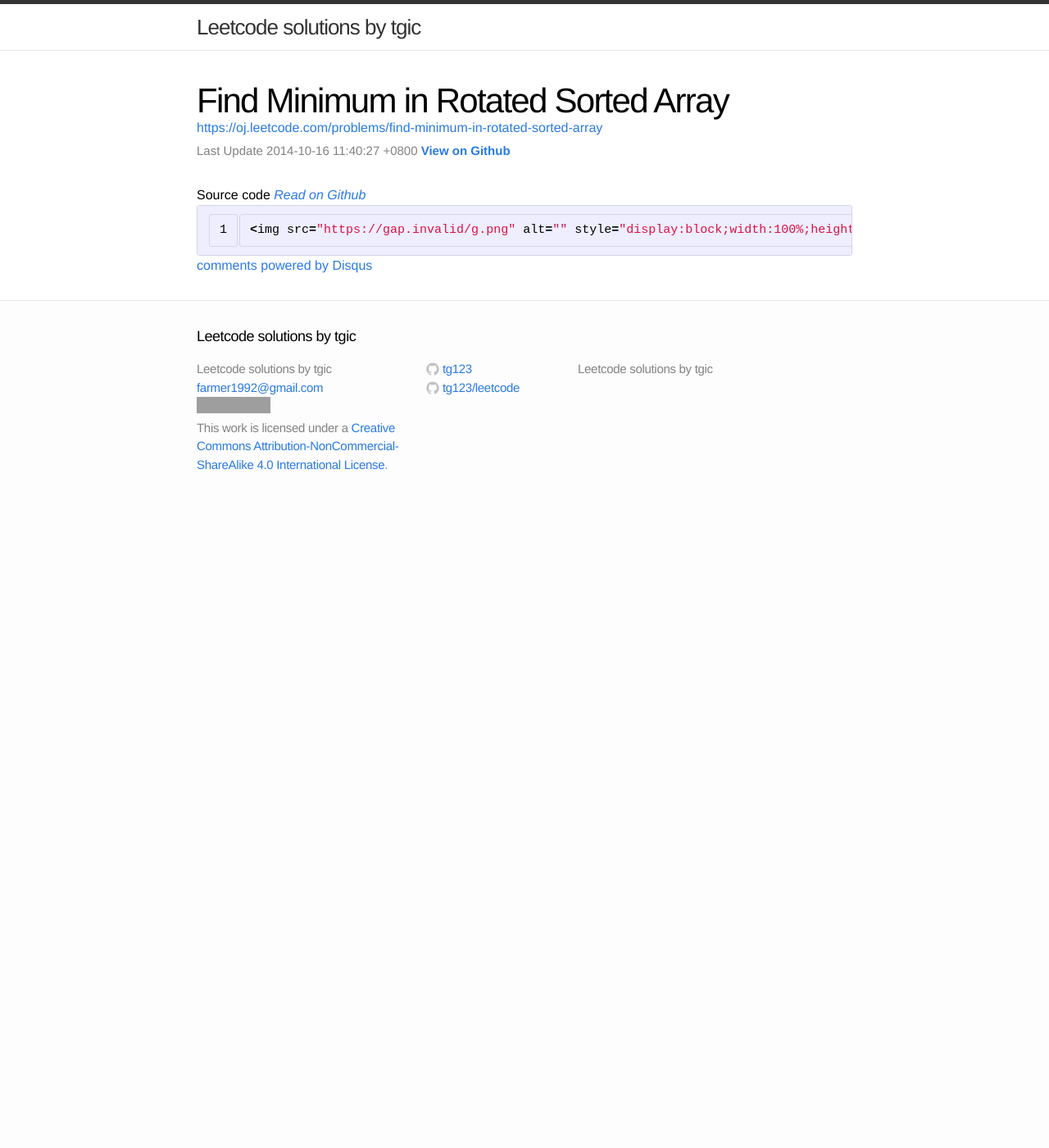
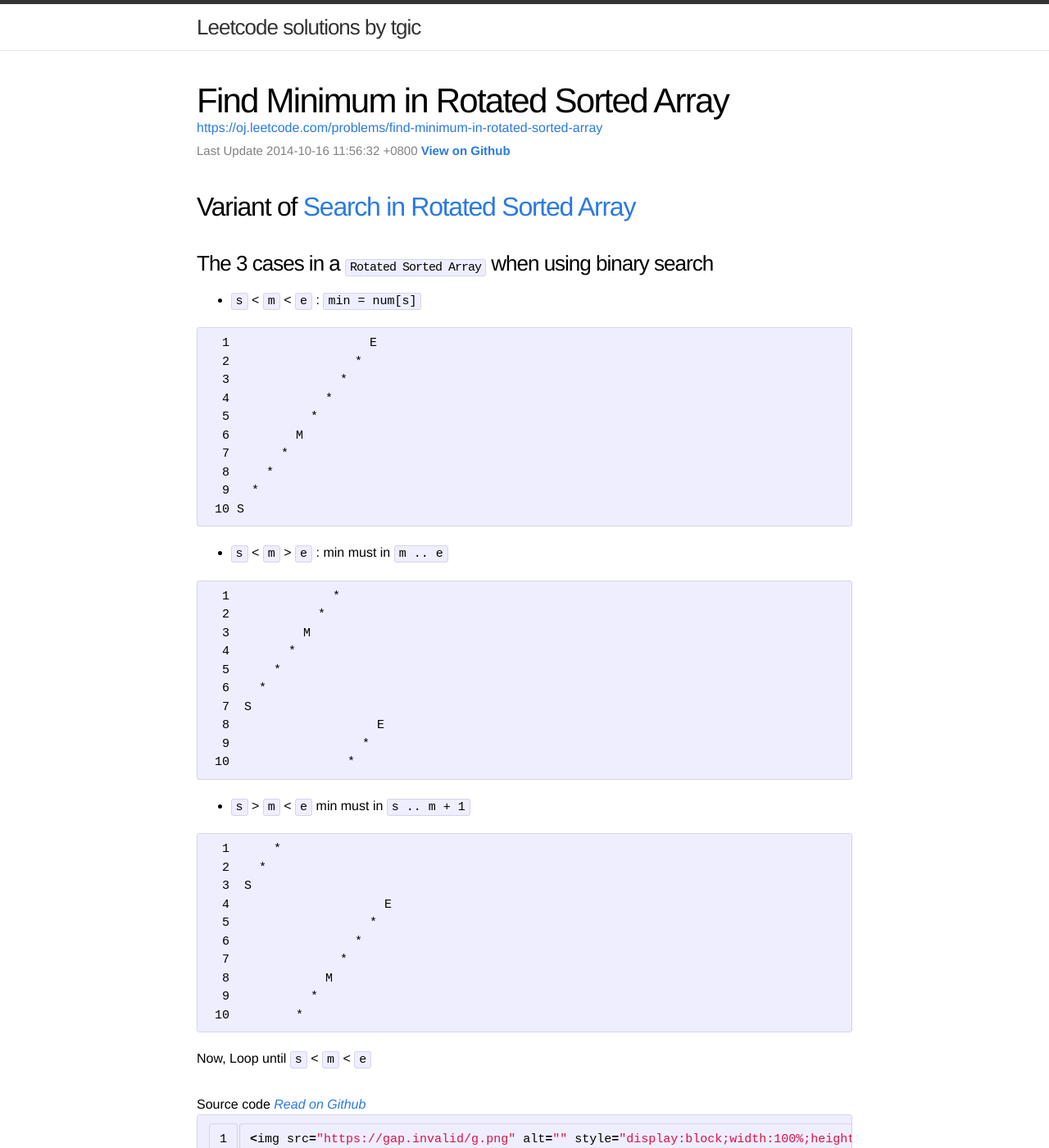
Before and after one commit to tg123/leetcode, a Jekyll site: the page built from find-minimum-in-rotated-sorted-array/index.md, in a window 1280 px wide and 1400 px high. Shown: the whole window at 82% size. Built offline with Jekyll 4.4.1, drawn with Linux system fonts in a browser that asks for light colours; Markdown is read by kramdown in place of the engine named in the settings; comment, search, counter and statistics services are not loaded; grey boxes are pictures that could not be loaded.

Commit message:
commit changes to gh-pages

````diff
--- a/_includes/_root/find-minimum-in-rotated-sorted-array/README.md
+++ b/_includes/_root/find-minimum-in-rotated-sorted-array/README.md
@@ -0,0 +1,55 @@
+## Variant of [Search in Rotated Sorted Array](../search-in-rotated-sorted-array)
+
+
+### The 3 cases in a `Rotated Sorted Array` when using binary search
+
+ * `s` < `m` < `e` : `min = num[s]`
+
+
+
+```
+  1                   E
+  2                 *
+  3               *
+  4             *
+  5           *
+  6         M
+  7       *
+  8     *
+  9   *
+ 10 S
+```
+
+ * `s` < `m` > `e` : min must in `m .. e`
+
+
+```
+  1              *
+  2            *
+  3          M
+  4        *
+  5      *
+  6    *
+  7  S
+  8                    E
+  9                  *
+ 10                *
+```
+
+ * `s` > `m` < `e` min must in `s .. m + 1`
+
+
+```
+  1      *
+  2    *
+  3  S
+  4                     E
+  5                   *
+  6                 *
+  7               *
+  8             M
+  9           *
+ 10         *
+```
+
+Now, Loop until `s` < `m` < `e`
--- a/find-minimum-in-rotated-sorted-array/index.md
+++ b/find-minimum-in-rotated-sorted-array/index.md
@@ -1,7 +1,7 @@
 ---
 layout: solution
 title: Find Minimum in Rotated Sorted Array
-date: 2014-10-16 11:40:27+08:00
+date: 2014-10-16 11:56:32 +0800
 ---
 {% assign leetcode_name = {{page.path | remove: '/index.md'}}  %}
 {% assign leetcode_readme = {{leetcode_name | append: '/README.md' | prepend: '_root/' }}  %}
````
